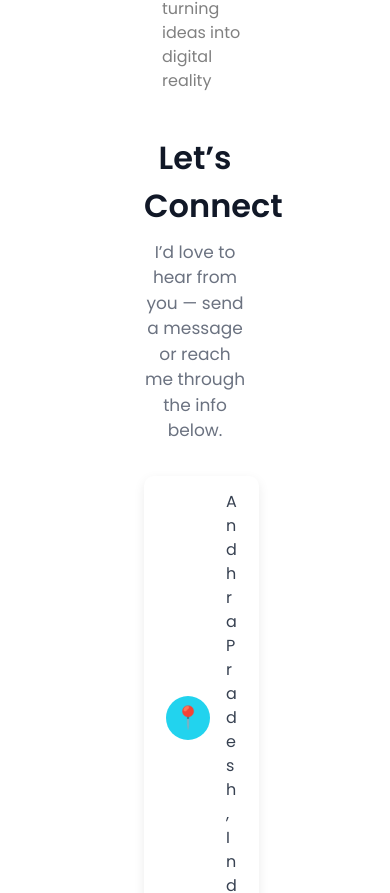
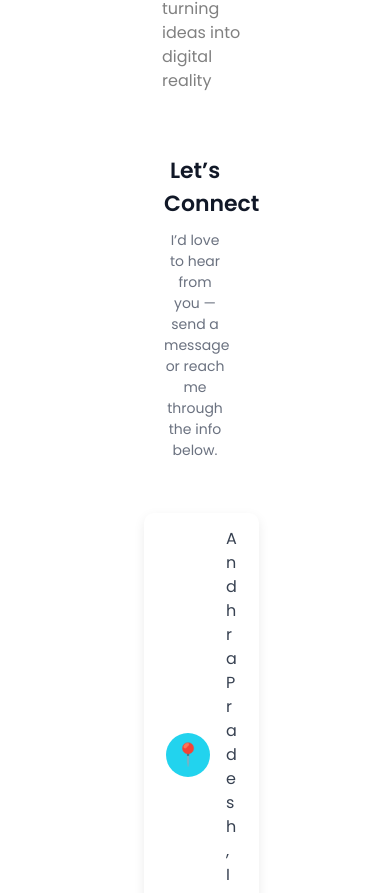
Before and after one commit to Sasikumar319/My_Portfolio, a React (Create React App) app: page / in a window 390 px wide. Shown: the part 9292-10185 px from the top of the page. Built offline with nearby package versions, Linux system fonts and the light colour scheme.

Commit message:
update Contact Div

```diff
--- a/src/components/AboutMe.css
+++ b/src/components/AboutMe.css
@@ -46,14 +46,14 @@
 
 .image-border {
   border: 5px solid #06b6d4;
-  border-radius: 50%;
+  border-radius: 20%;
   padding: 6px;
   box-shadow: 0 0 15px #06b6d4a0;
 }
 
 .profile-image {
-  border-radius: 50%;
-  width: 300px;
+  border-radius: 20%;
+  width: 240px;
   height: 300px;
   object-fit: cover;
 }
--- /dev/null
+++ b/src/components/ContactSection.css
@@ -0,0 +1,28 @@
+/* ContactSection.css */
+.contact-section {
+    text-align: center;
+    padding: 20px;
+  }
+
+  .contact-title {
+    font-size: 32px;
+    font-weight: 700;
+    color: #111827;
+  }
+
+  .contact-subtitle {
+    font-size: 17px;
+    color: #6b7280;
+    margin-top: 10px;
+  }
+
+  /* Mobile responsive */
+  @media (max-width: 600px) {
+    .contact-title {
+      font-size: 22px;
+    }
+
+    .contact-subtitle {
+      font-size: 14px;
+    }
+  }
--- /dev/null
+++ b/src/components/ContactSection.js
@@ -0,0 +1,16 @@
+// ContactSection.js
+import React from 'react';
+import './ContactSection.css'; // Import the CSS for styles
+
+const ContactSection = () => {
+  return (
+    <div className="contact-section">
+      <h2 className="contact-title">Let’s Connect</h2>
+      <p className="contact-subtitle">
+        I’d love to hear from you — send a message or reach me through the info below.
+      </p>
+    </div>
+  );
+};
+
+export default ContactSection;
--- a/src/components/Home.js
+++ b/src/components/Home.js
@@ -38,6 +38,8 @@ import {
   SiXcode
 } from "react-icons/si";
 import { FaPaintBrush } from "react-icons/fa";
+import ContactSection from "./ContactSection";
+
 
 
 
@@ -698,19 +700,9 @@ const expertiseData = [
 
     {/* Header */}
     <div style={{ textAlign: 'center' }}>
-      <h2 style={{
-        fontSize: '32px',
-        fontWeight: '700',
-        color: '#111827'
-      }}>Let’s Connect</h2>
-      <p style={{
-        fontSize: '17px',
-        color: '#6b7280',
-        marginTop: '10px'
-      }}>
-        I’d love to hear from you — send a message or reach me through the info below.
-      </p>
+    <ContactSection />
     </div>
+
 
     {/* Contact Info */}
     <div style={{
```
